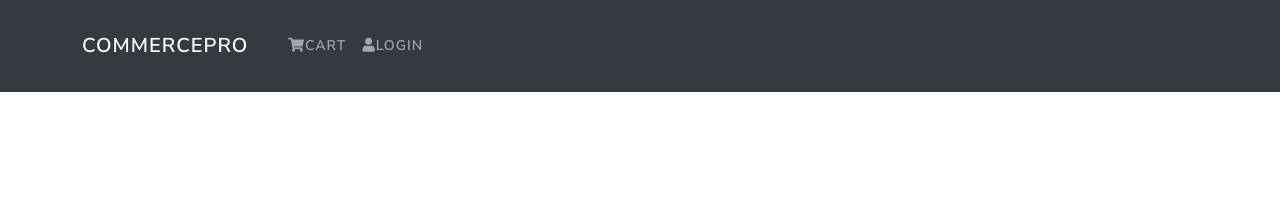
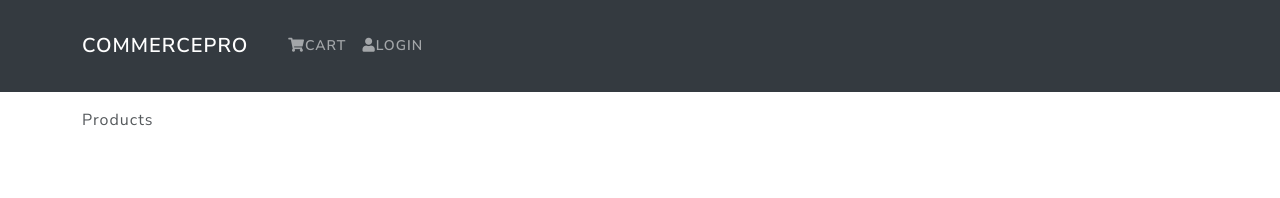
Before and after one commit to lanejohns/Primo-Shopper, a React (Create React App) app: page /product/1 in a window 1280 px wide. Shown: the top 198 px of the page. Built offline with nearby package versions, Linux system fonts and the light colour scheme.

Commit message:
started product screen component

```diff
--- a/src/App.js
+++ b/src/App.js
@@ -1,6 +1,7 @@
 import Header from './components/Header'
 import Footer from './components/Footer';
 import HomeScreen from './screens/HomeScreen';
+import ProductScreen from './screens/ProductScreen';
 
 import { Container } from 'react-bootstrap'
 import { BrowserRouter as Router, Route, Routes } from 'react-router-dom'
@@ -13,6 +14,7 @@
         <Container>
           <Routes>
             <Route path='/' element={<HomeScreen />} exact />
+            <Route path='/product/:id' element={<ProductScreen />} />
           </Routes>
         </Container>
       </main>
--- /dev/null
+++ b/src/screens/ProductScreen.js
@@ -0,0 +1,11 @@
+import React from 'react'
+
+function ProductScreen() {
+    return (
+        <div>
+            Products
+        </div>
+    )
+}
+
+export default ProductScreen
```
